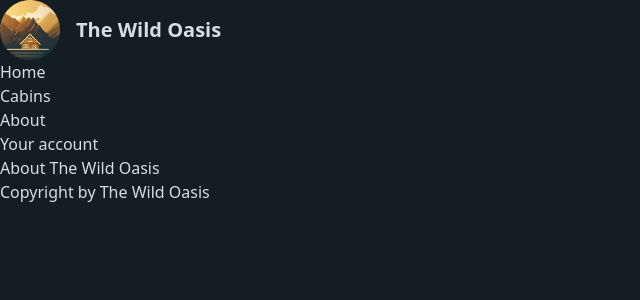
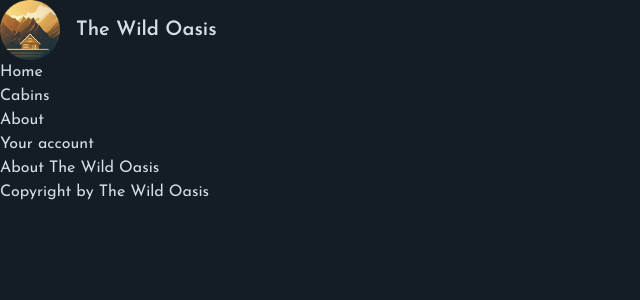
Before and after one commit to Wushengyouhan/wild-oasis-prokject, a Next.js app: page /about in a window 1280 px wide. Shown: the top 300 px of the page, without its empty margins (0-640 px from the left). Built offline with nearby package versions, Linux system fonts and the light colour scheme.

Commit message:
436. Loading and Optimizing Fonts

```diff
--- a/app/layout.js
+++ b/app/layout.js
@@ -1,5 +1,12 @@
 import Logo from "@/app/_components/Logo";
 import Navigation from "@/app/_components/Navigation";
+
+import { Josefin_Sans } from "next/font/google";
+
+const josefin = Josefin_Sans({
+  subsets: ["latin"],
+  display: "swap",
+});
 
 import "@/app/_styles/globals.css";
 
@@ -15,7 +22,9 @@
 export default function RootLayout({ children }) {
   return (
     <html lang="en">
-      <body className="bg-primary-950 text-primary-100 min-h-screen">
+      <body
+        className={`${josefin.className} bg-primary-950 text-primary-100 min-h-screen`}
+      >
         <header>
           <Logo />
           <Navigation />
```
